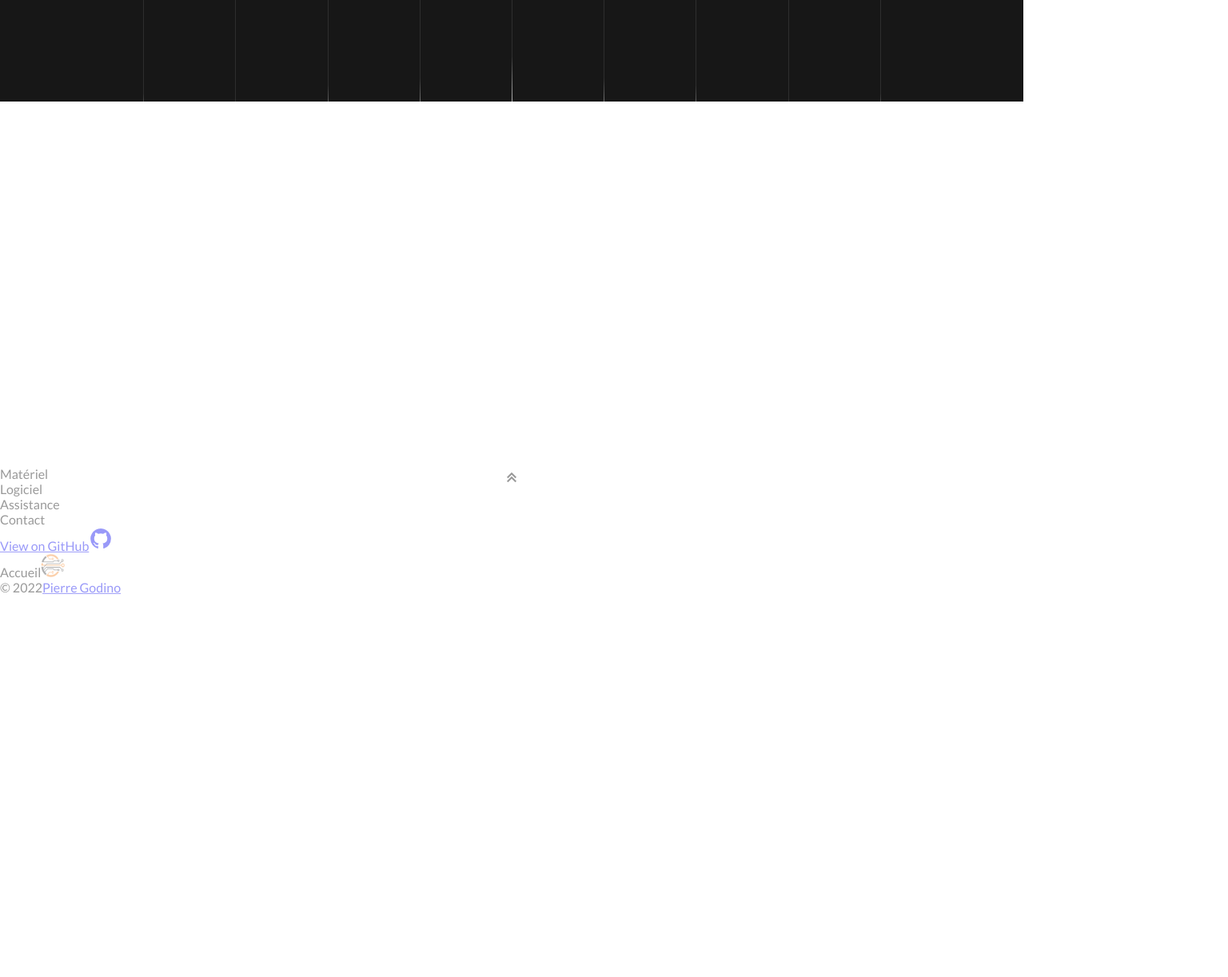
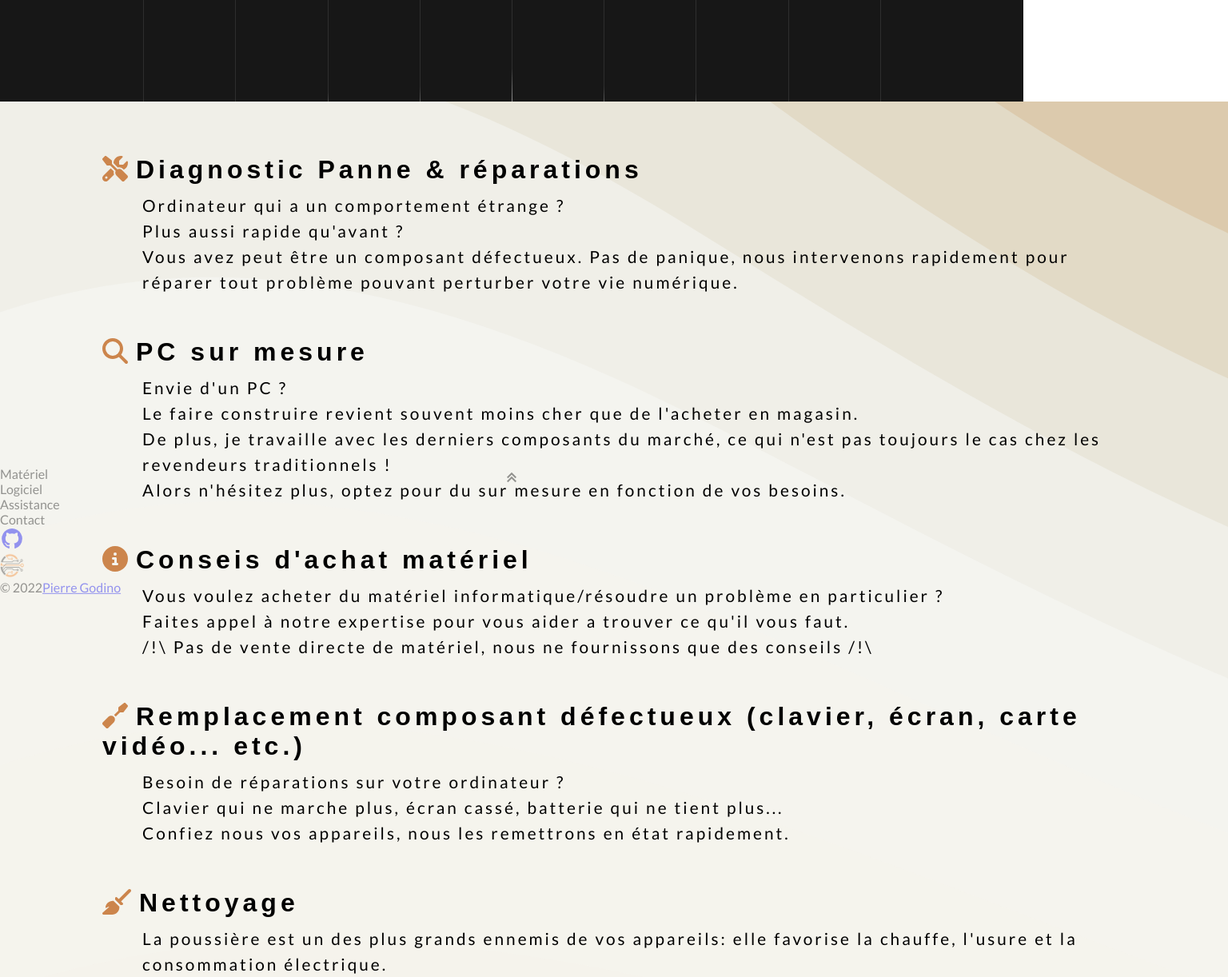
Before and after one commit to PierreG-dev/Depannage.Pierre-godino.com, a Next.js app: page /hardware in a window 1280 px wide. Shown: the part 193-1415 px from the top of the page at 80% size, 1536 px wide, since content can reach past the window. Before the commit the page ends 800 px from the top, so only its background shows below. Built offline with nearby package versions, Linux system fonts and the light colour scheme; a web font is replaced by a local one.

Commit message:
added content to  hadrware and help page

```diff
--- a/pages/hardware.tsx
+++ b/pages/hardware.tsx
@@ -1,5 +1,15 @@
 import React from "react";
 import styled from "styled-components";
+import { FontAwesomeIcon } from "@fortawesome/react-fontawesome";
+
+import {
+  faBroom,
+  faScrewdriverWrench,
+  faGaugeHigh,
+  faMagnifyingGlass,
+  faCircleInfo,
+  faScrewdriver,
+} from "@fortawesome/free-solid-svg-icons";
 
 const Hardware = () => {
   return (
@@ -22,18 +32,109 @@ const Hardware = () => {
           </div>
         </div>
       </header>
+      <main>
+        <section>
+          <h2>
+            <span>
+              <FontAwesomeIcon icon={faScrewdriverWrench} />
+            </span>
+            Diagnostic Panne & réparations
+          </h2>
+          <p>
+            Ordinateur qui a un comportement étrange ? <br /> Plus aussi rapide
+            qu'avant ? <br /> Vous avez peut être un composant défectueux. Pas
+            de panique, nous intervenons rapidement pour réparer tout problème
+            pouvant perturber votre vie numérique.
+          </p>
+        </section>
+        <section>
+          <h2>
+            <span>
+              <FontAwesomeIcon icon={faMagnifyingGlass} />
+            </span>
+            PC sur mesure
+          </h2>
+          <p>
+            Envie d'un PC ? <br />
+            Le faire construire revient souvent moins cher que de l'acheter en
+            magasin. <br />
+            De plus, je travaille avec les derniers composants du marché, ce qui
+            n'est pas toujours le cas chez les revendeurs traditionnels ! <br />
+            Alors n'hésitez plus, optez pour du sur mesure en fonction de vos
+            besoins.
+          </p>
+        </section>
+        <section>
+          <h2>
+            <span>
+              <FontAwesomeIcon icon={faCircleInfo} />
+            </span>
+            Conseis d'achat matériel
+          </h2>
+          <p>
+            Vous voulez acheter du matériel informatique/résoudre un problème en
+            particulier ? <br />
+            Faites appel à notre expertise pour vous aider a trouver ce qu'il
+            vous faut. <br />
+            /!\ Pas de vente directe de matériel, nous ne fournissons que des
+            conseils /!\
+          </p>
+        </section>
+        <section>
+          <h2>
+            <span>
+              <FontAwesomeIcon icon={faScrewdriver} />
+            </span>
+            Remplacement composant défectueux (clavier, écran, carte vidéo...
+            etc.)
+          </h2>
+          <p>
+            Besoin de réparations sur votre ordinateur ? <br />
+            Clavier qui ne marche plus, écran cassé, batterie qui ne tient
+            plus... <br />
+            Confiez nous vos appareils, nous les remettrons en état rapidement.
+          </p>
+        </section>
+        <section>
+          <h2>
+            <span>
+              <FontAwesomeIcon icon={faBroom} />
+            </span>
+            Nettoyage
+          </h2>
+          <p>
+            La poussière est un des plus grands ennemis de vos appareils: elle
+            favorise la chauffe, l'usure et la consommation électrique. <br />
+            Un petit dépoussiérage de temps en temps est essentiel pour garder
+            votre matériel le plus longtemps possible.
+          </p>
+        </section>
+        <section>
+          <h2>
+            <span>
+              <FontAwesomeIcon icon={faGaugeHigh} />
+            </span>
+            Amélioration PC
+          </h2>
+          <p>
+            Vous voulez améliorer les performances de votre PC ? <br />
+            Passez à la vitesse supérieure avec un disque dur SSD, de la mémoire
+            vive ou bien pourquoi pas un nouveau processeur ! <br />
+            Il y a toujours mieux à faire ! ;)
+          </p>
+        </section>
+      </main>
     </MainContainer>
   );
 };
 
-const MainContainer = styled.main`
+const MainContainer = styled.div`
   position: relative;
   min-height: 100vh;
   width: 100vw;
 
   header {
     position: relative;
-    background: red;
     height: 40vh;
     width: 100%;
 
@@ -51,7 +152,34 @@ const MainContainer = styled.main`
         color: #fafafa;
         text-shadow: 0 0 0.2em rgba(0, 0, 0, 0.6);
         font-size: 2.5rem;
+        letter-spacing: 5px;
       }
+    }
+  }
+  main {
+    background: url("/ressources/content-background.svg");
+    background-size: cover;
+    display: flex;
+    flex-direction: column;
+    gap: 50px;
+    width: 100vw;
+    padding: 8vh 10vw 20vh 10vw;
+
+    h2 {
+      font-size: 2rem;
+      letter-spacing: 5px;
+      margin-bottom: 10px;
+      span {
+        margin-right: 10px;
+        color: #cc854c;
+      }
+    }
+
+    p {
+      font-size: 1.3rem;
+      line-height: 2rem;
+      letter-spacing: 3px;
+      padding-left: 50px;
     }
   }
 `;
--- a/pages/index.tsx
+++ b/pages/index.tsx
@@ -147,7 +147,7 @@ const Home: NextPage = () => {
               diagnostic et les pannes en tout genre.
             </p>
             <ul>
-              <li>Diagnostic Panne</li>
+              <li>Diagnostic Panne & réparations</li>
               <li>PC sur mesure</li>
               <li>Conseils d'achats</li>
               <li>
```
Also changed, not shown: pages/help.tsx (+87 -2 lines).
